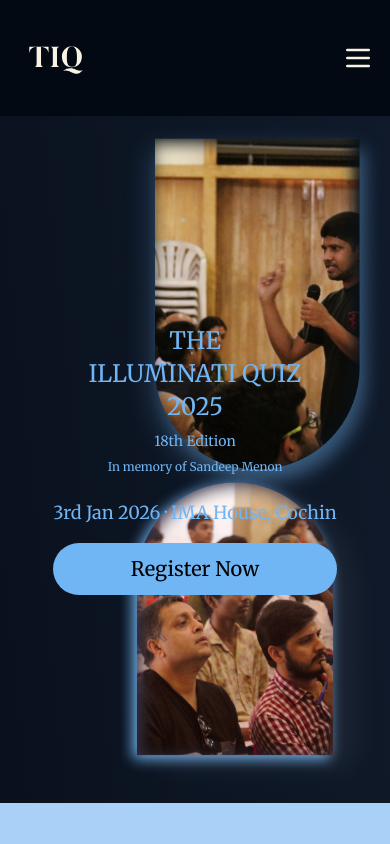
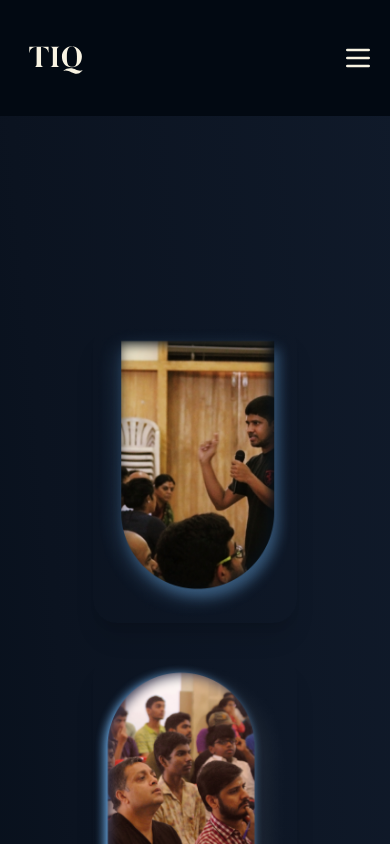
Before and after one commit to azmil666/tiq-web, a SvelteKit app: page / in a window 390 px wide. Shown: the top 844 px of the page. Built offline with nearby package versions, Linux system fonts and the light colour scheme.

Commit message:
Improve img

```diff
--- a/src/components/Landing.svelte
+++ b/src/components/Landing.svelte
@@ -55,18 +55,20 @@
             pt-52 pb-52 lg:pt-0 lg:pb-0
             items-center justify-center lg:justify-between">
 
-
-			<!-- MOBILE TOP IMAGE (pic1) -->
+<!-- MOBILE HERO STACK -->
+<div class="lg:hidden flex flex-col items-center gap-8 mb-8">
   <img
     src="/media/pic1.png"
-  class="lg:hidden absolute top-0 right-0 z-0 w-[70%] max-w-xs object-cover rounded-b-[2.5rem]"
+    alt="speaker"
+    class="w-64 max-w-[80%] rounded-3xl shadow-xl"
   />
 
   <img
     src="/media/pic2.png"
-  class="lg:hidden absolute bottom-0 right-0 z-0 w-[70%] max-w-xs object-cover rounded-t-[2.5rem]"
+    alt="audience"
+    class="w-64 max-w-[80%] rounded-3xl shadow-xl"
   />
-
+</div>
 
 
 
```
Lines whose indentation alone changed are shown as unchanged.
